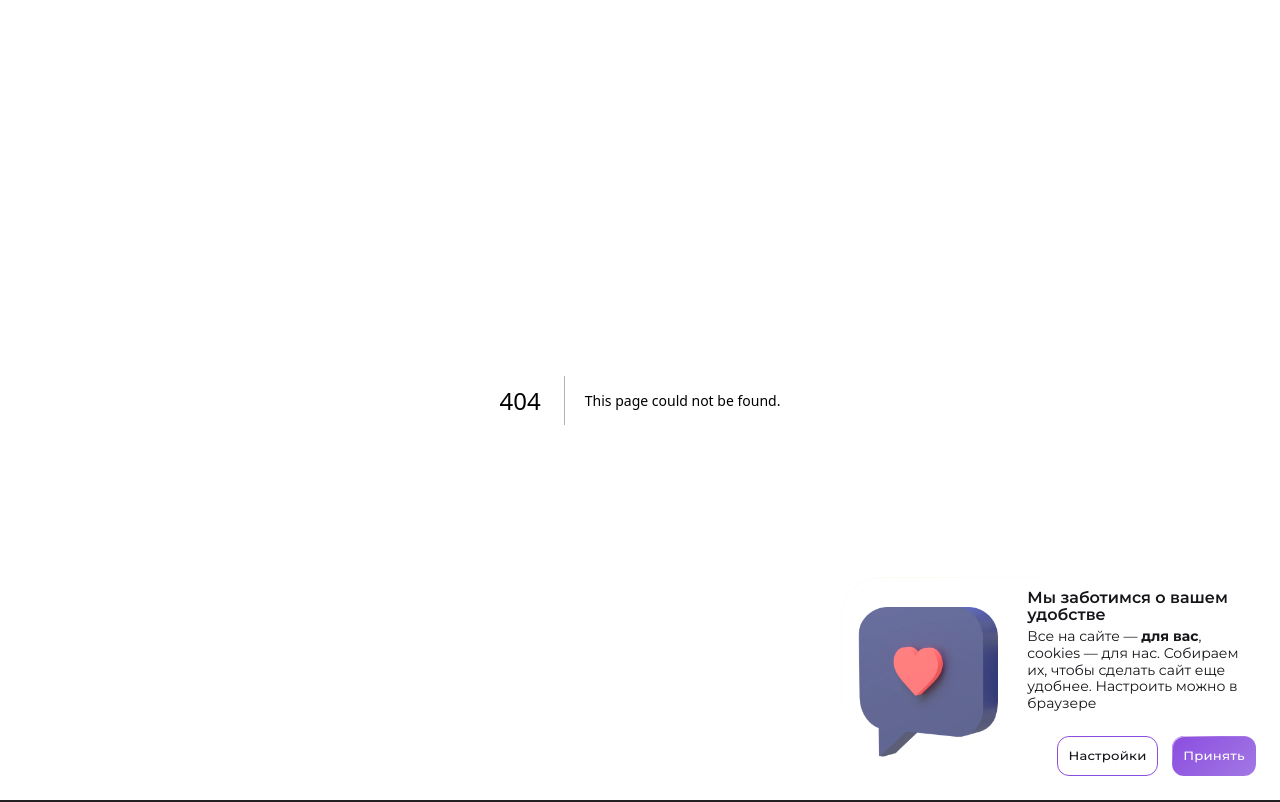
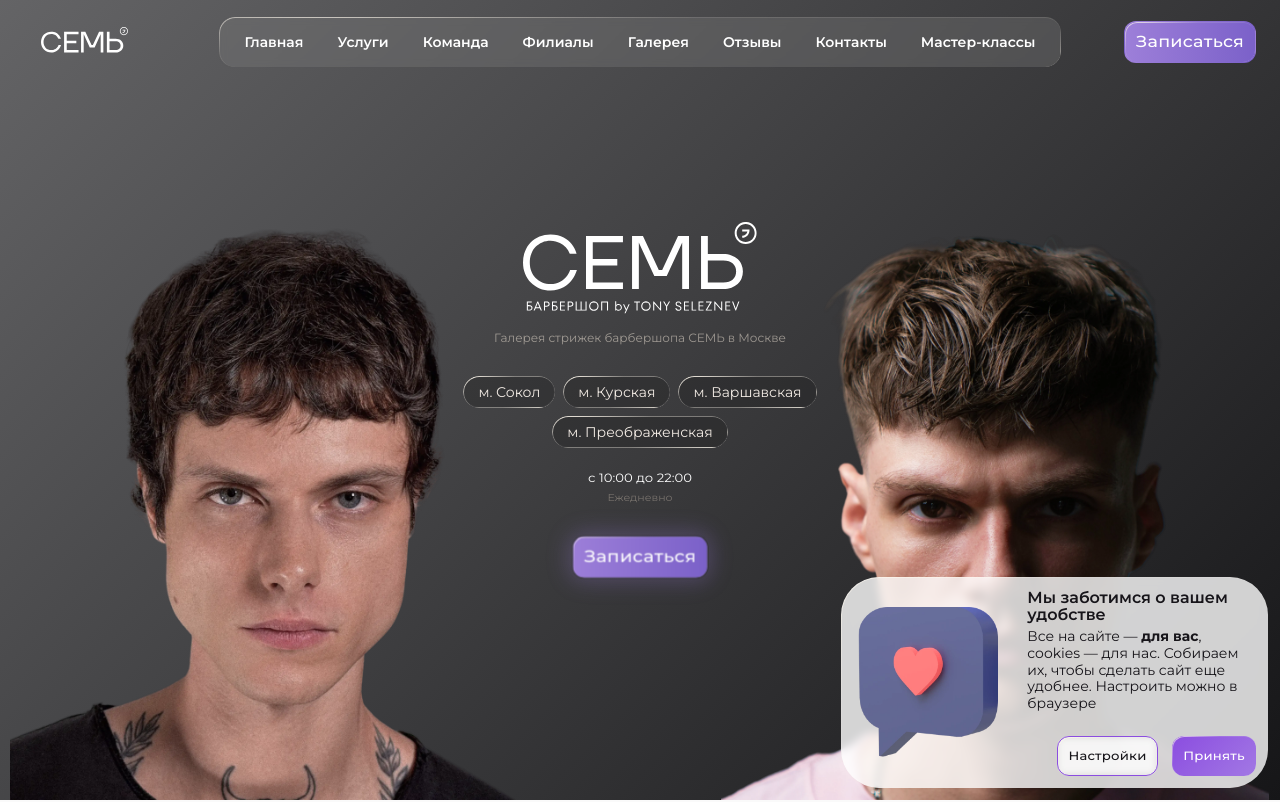
Before and after one commit to artemWu/seven, a Next.js app: page /galereya in a window 1280 px wide. Before the commit this address had no page. Shown: the top 802 px of the page. Built offline with nearby package versions, Linux system fonts and the light colour scheme.

Commit message:
feat: add dedicated gallery page

```diff
--- /dev/null
+++ b/app/galereya/page.tsx
@@ -0,0 +1,75 @@
+import Image from "next/image";
+import type { Metadata } from "next";
+import Header from "@/components/Header";
+import Footer from "@/components/Footer";
+import Reveal from "@/components/Reveal";
+import Button from "@/components/button";
+import HaircutsSection from "@/components/HaircutsSection";
+import ContactsSection from "@/components/ContactsSection";
+import { branches } from "@/data/branches";
+
+export const metadata: Metadata = {
+  title: "Галерея стрижек — барбершоп СЕМЬ в Москве",
+  description: "Галерея мужских стрижек барбершопа СЕМЬ Тони Селезнёва в Москве.",
+  alternates: { canonical: "/galereya" },
+  openGraph: {
+    title: "Галерея стрижек — барбершоп СЕМЬ в Москве",
+    description: "Примеры мужских стрижек и работ барбершопа СЕМЬ.",
+    type: "website",
+    url: "/galereya",
+    images: [{ url: "/og-image.png", width: 1200, height: 630, alt: "Галерея стрижек барбершопа СЕМЬ" }],
+  },
+};
+
+export default function GalleryPage() {
+  return (
+    <>
+      <Header />
+      <main>
+        <section className="hero" id="top">
+          <div className="hero__content" aria-label="Барбершоп СЕМЬ">
+            <Reveal delay={120} y={10}>
+              <Image
+                src="/svg/seven-sign.svg"
+                alt="Барбершоп СЕМЬ Тони Селезнёва"
+                width={600}
+                height={246}
+                className="hero__logo"
+                priority
+                unoptimized
+              />
+            </Reveal>
+            <Reveal delay={260} y={16}>
+              <h1 className="hero__title">Галерея стрижек барбершопа СЕМЬ в Москве</h1>
+            </Reveal>
+            <Reveal delay={340} y={16}>
+              <div className="location">
+                <div className="location__stations" aria-label="Локации барбершопа">
+                  {branches.map((branch) => (
+                    <span className="location-tag" key={branch.station}>{branch.station}</span>
+                  ))}
+                </div>
+                <p className="location__hours">с 10:00 до 22:00</p>
+                <p className="location__schedule">Ежедневно</p>
+              </div>
+            </Reveal>
+            <Reveal delay={440} y={16}>
+              <Button href="https://n399707.yclients.com/group:12717/city:all#1" target="_blank" rel="noopener noreferrer" theme="dark">
+                Записаться
+              </Button>
+            </Reveal>
+          </div>
+          <Reveal delay={80} y={0} className="hero__portraits-reveal">
+            <div className="hero__portraits">
+              <Image className="hero__portrait hero__portrait--left" src="/images/hero-image-right.webp" alt="Мужская стрижка кроп в барбершопе СЕМЬ" width={1000} height={1000} priority unoptimized />
+              <Image className="hero__portrait hero__portrait--right" src="/images/hero-seven-left.webp" alt="Мужская стрижка удлинённый кроп в барбершопе СЕМЬ" width={1000} height={1000} priority unoptimized />
+            </div>
+          </Reveal>
+        </section>
+        <HaircutsSection />
+        <ContactsSection />
+      </main>
+      <Footer />
+    </>
+  );
+}
--- a/components/Header.tsx
+++ b/components/Header.tsx
@@ -142,6 +142,7 @@ export default function Header({ forceLight = false }: HeaderProps) {
             onBlur={scheduleBranchesMenuClose}
           >Филиалы</span>
         </div>
+        <Link href="/galereya">Галерея</Link>
         <a href="#reviews">Отзывы</a>
         <a href="#contacts">Контакты</a>
         <a href="https://academy7.ru/" target="_blank" rel="noopener noreferrer">Мастер-классы</a>
--- a/components/MobileMenu.tsx
+++ b/components/MobileMenu.tsx
@@ -30,6 +30,7 @@ export default function MobileMenu({ isOpen, menuRef, onClose }: MobileMenuProps
           <a href="#services" onClick={onClose}>услуги</a>
           <a href="#team" onClick={onClose}>команда</a>
           <a href="#reviews" onClick={onClose}>отзывы</a>
+          <Link href="/galereya" onClick={onClose}>галерея</Link>
         </nav>
         <nav aria-label="Филиалы">
           <span className={styles.subheading}>Филиалы</span>
```
Also changed, not shown: 2 other files (tests, documents, lock files or other folders).
